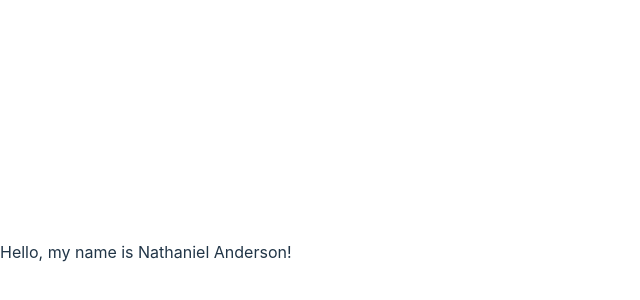
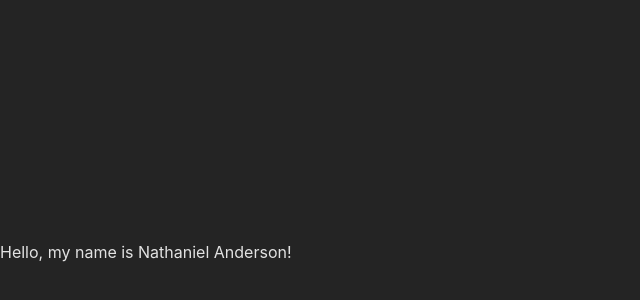
Before and after one commit to NateAnderson500/NateAnderson, a React (Vite) app: page / in a window 1280 px wide. Shown: the part 148-448 px from the top of the page, without its empty margins (0-640 px from the left). Built offline with nearby package versions, Linux system fonts and the light colour scheme.

Commit message:
played with colors

```diff
--- a/src/index.css
+++ b/src/index.css
@@ -55,10 +55,10 @@
   outline: 4px auto -webkit-focus-ring-color;
 }
 
-@media (prefers-color-scheme: light) {
+@media (prefers-color-scheme: dark) {
   :root {
-    color: #213547;
-    background-color: #ffffff;
+    color: #ffffff;
+    background-color: #343131;
   }
   a:hover {
     color: #747bff;
```
